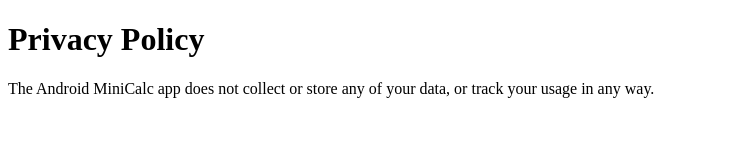
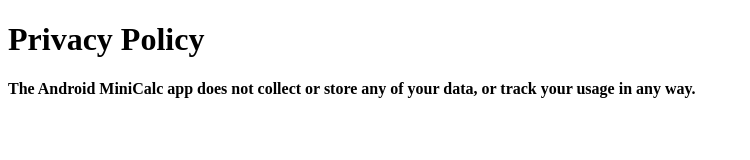
Before and after one commit to kaiwa01/kaiwa01.github.io, a plain HTML site: page index.html in a window 1280 px wide. Shown: the whole page, without its empty margins (0-750 px from the left). Drawn offline with Linux system fonts and the light colour scheme.

Commit message:
Update text

```diff
--- a/index.html
+++ b/index.html
@@ -2,6 +2,6 @@
 <html>
 <body>
 <h1>Privacy Policy</h1>
-<p>The Android MiniCalc app does not collect or store any of your data, or track your usage in any way.</p>
+<h4>The Android MiniCalc app does not collect or store any of your data, or track your usage in any way.</h4>
 </body>
 </html>
```
